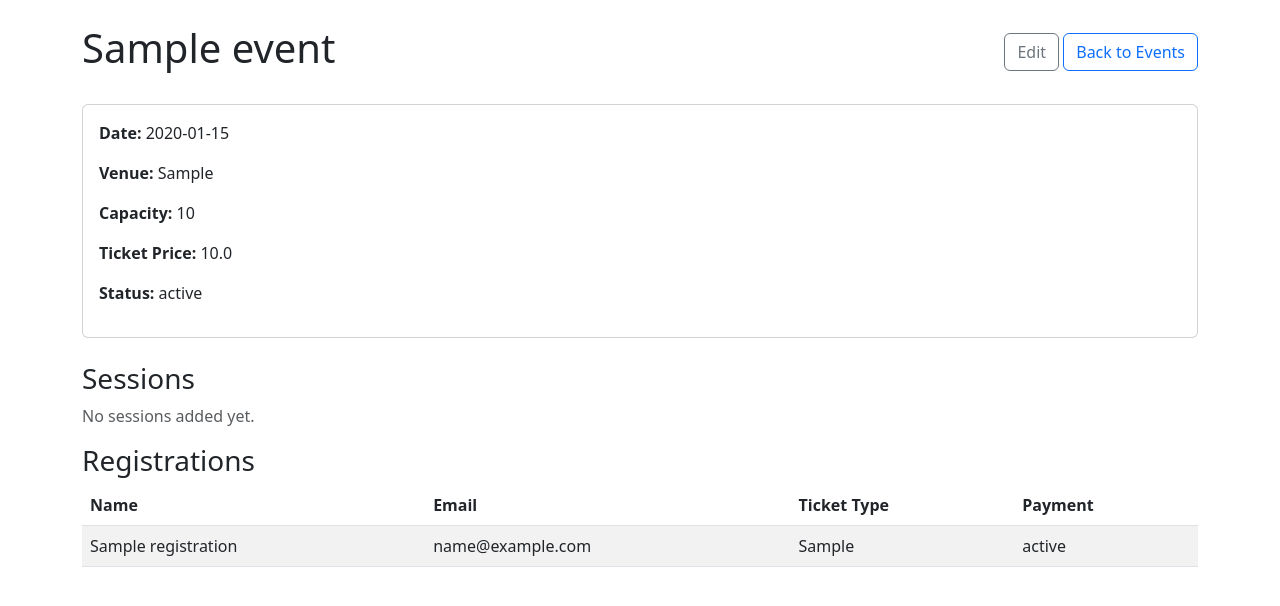
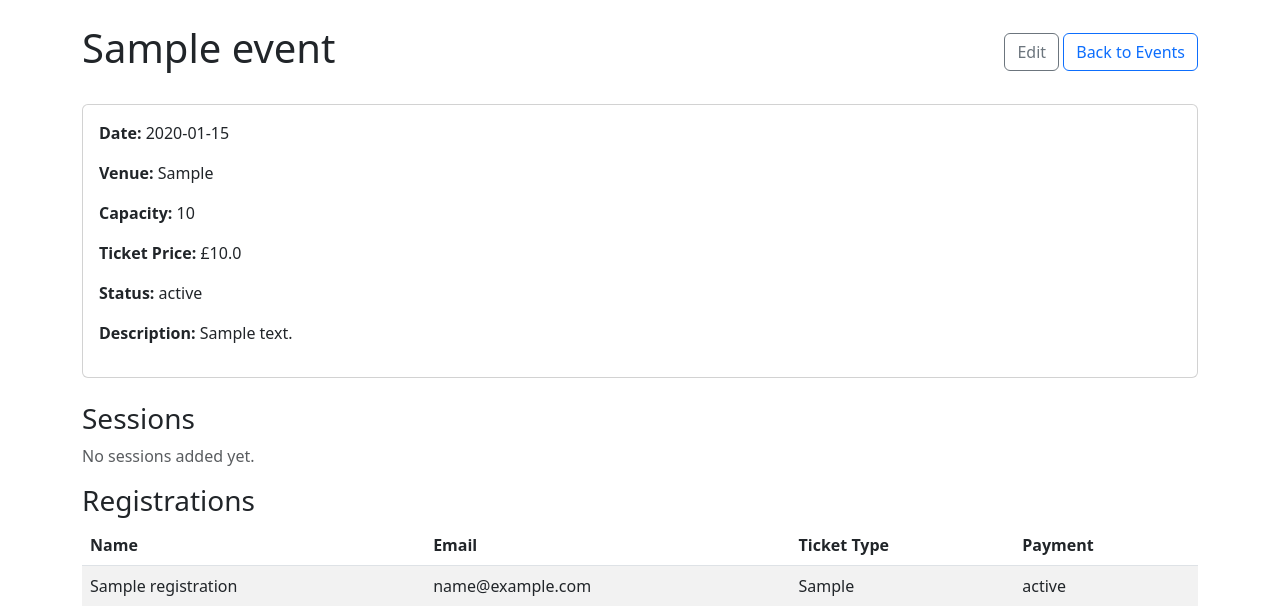
Before and after one commit to nitgoodenough/Eventmaster, a Flask app: page /events/1 in a window 1280 px wide. Shown: the part 56-662 px from the top of the page. Run offline with Flask 3, Linux system fonts and the light colour scheme; tables that the repository leaves empty hold one stand-in row (values such as "Sample post").

Commit message:
Fix event detail page - add description and £ price formatting

```diff
--- a/app/templates/events/detail.html
+++ b/app/templates/events/detail.html
@@ -10,14 +10,15 @@
     </div>
 </div>
 
-<!-- event details card -->
+<!-- event details card - event.name etc uses the event object passed from routes.py -->
 <div class="card mb-4">
     <div class="card-body">
         <p><strong>Date:</strong> {{ event.date }}</p>
         <p><strong>Venue:</strong> {{ event.venue }}</p>
         <p><strong>Capacity:</strong> {{ event.capacity }}</p>
-        <p><strong>Ticket Price:</strong> {{ event.ticket_price }}</p>
+        <p><strong>Ticket Price:</strong> £{{ event.ticket_price }}</p>
         <p><strong>Status:</strong> {{ event.status }}</p>
+        <p><strong>Description:</strong> {{ event.description }}</p>
     </div>
 </div>
 
```
